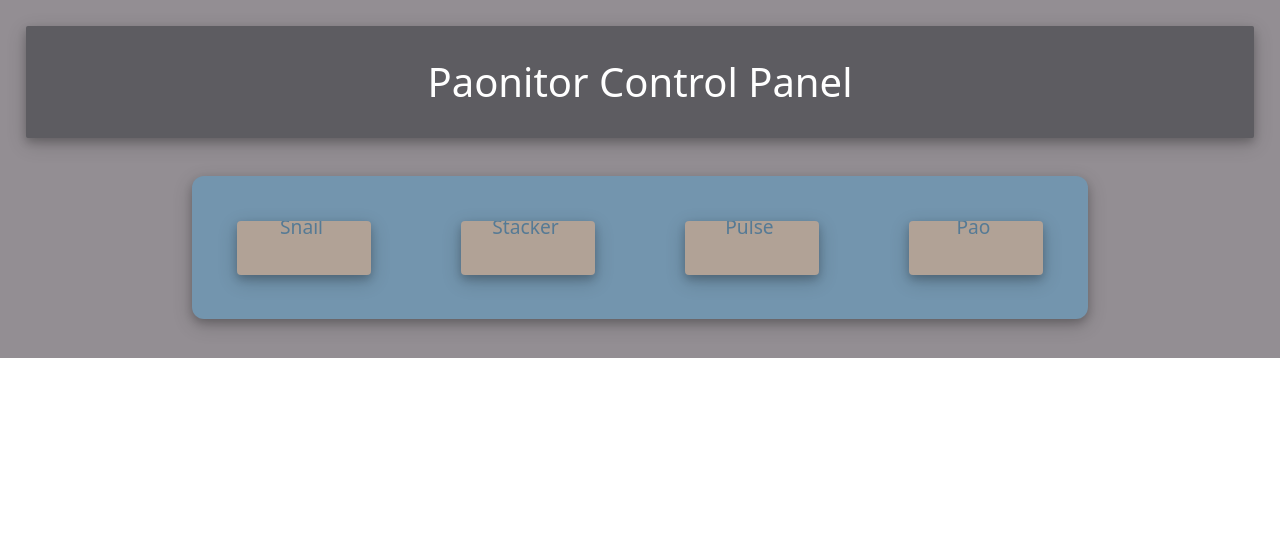
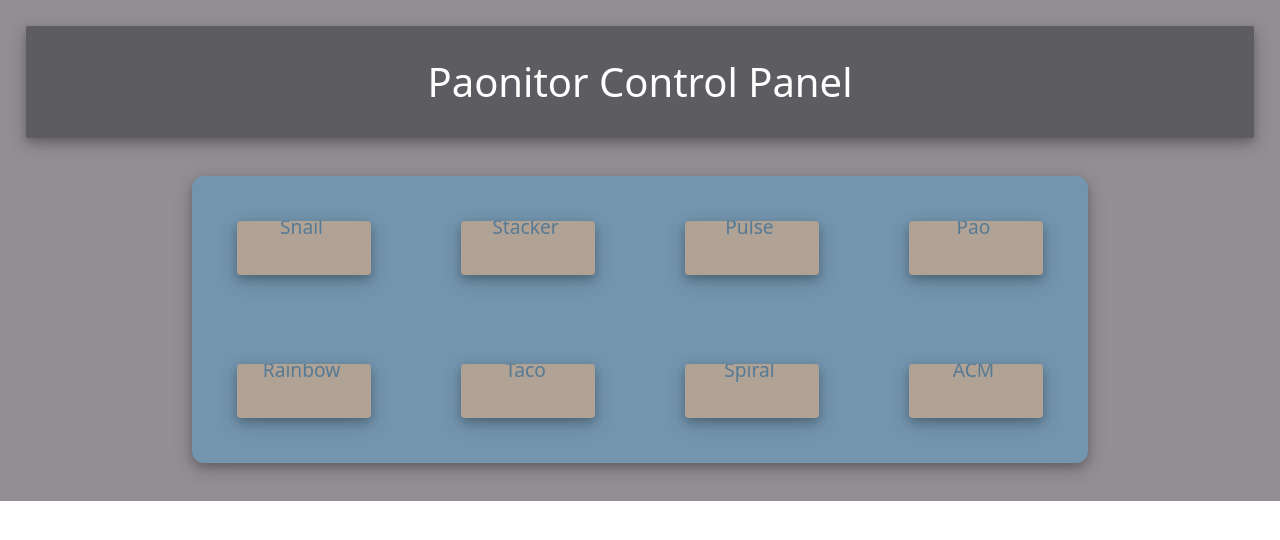
Before and after one commit to thomasgit227/paonitor, a React (Create React App) app in the folder client/: page / in a window 1280 px wide. Shown: the top 540 px of the page. Built offline with nearby package versions, Linux system fonts and the light colour scheme.

Commit message:
Programs Added

```diff
--- a/client/src/Components/HomePage/HomePage.js
+++ b/client/src/Components/HomePage/HomePage.js
@@ -14,6 +14,11 @@ const Home = () => {
                 <ProgramCard title="Stacker" description="Took too long to make"/>
                 <ProgramCard title="Pulse" description="Visuals"/>
                 <ProgramCard title="Pao" description="Kuo-Pao Yang"/>
+                <ProgramCard title="Rainbow" description="Double Rainbow: all the Way"/>
+                <ProgramCard title="Taco" description="Live Mas"/>
+                <ProgramCard title="Spiral" description="Square Spiral Pattern"/>
+                <ProgramCard title="ACM" description="Join Us or Else..."/>
+
             </div>
         </div>
     );
```
